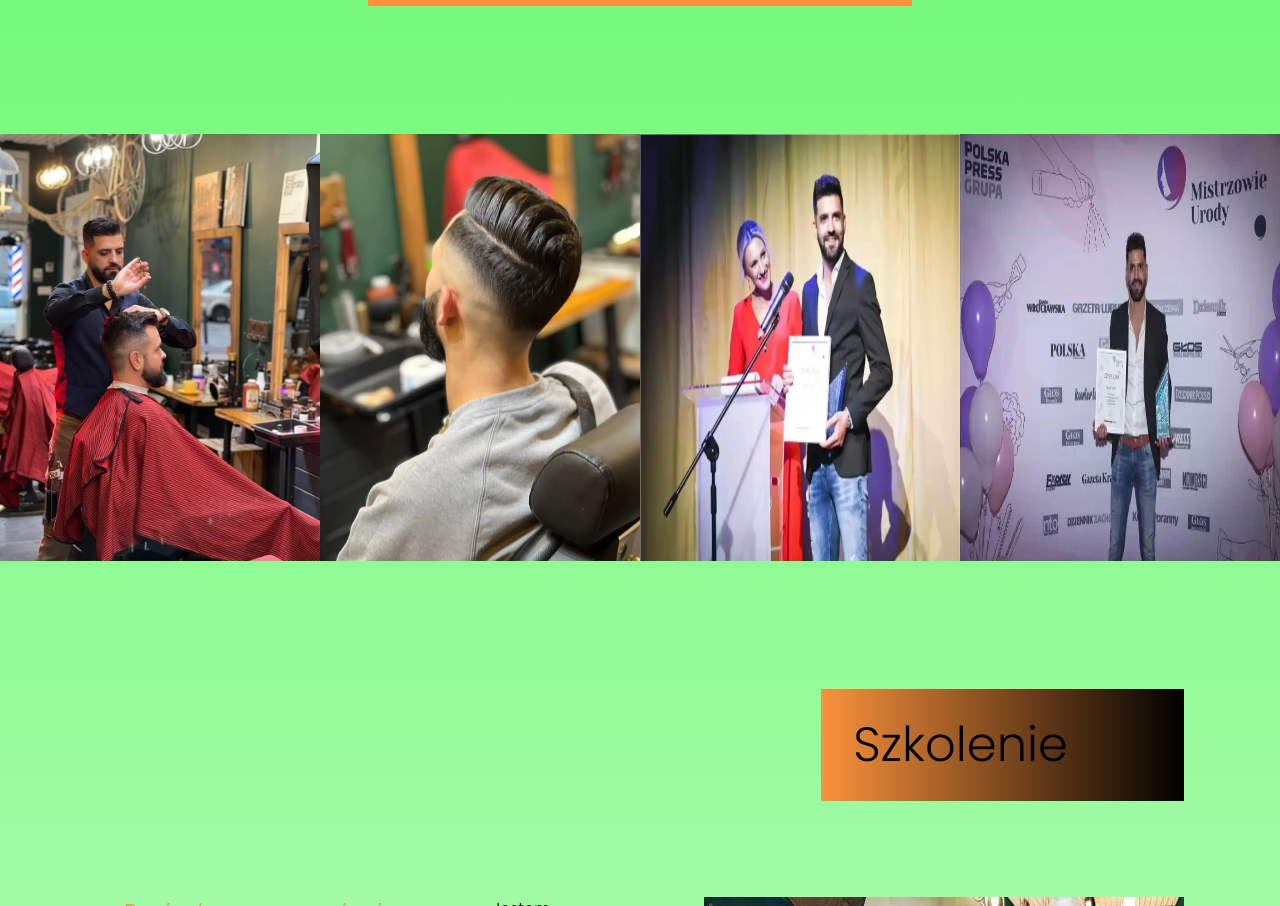
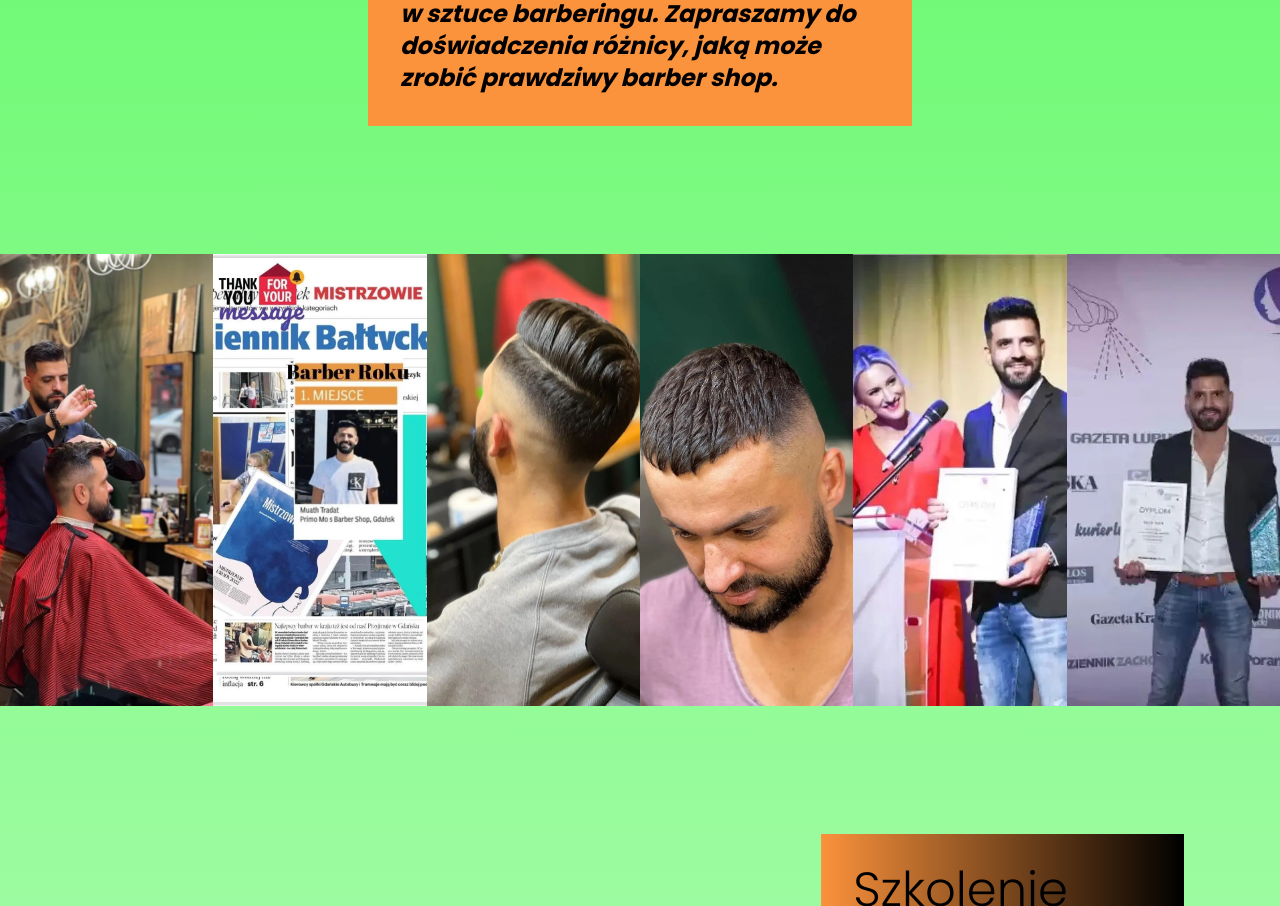
Before and after one commit to franckyi/primomos, a Next.js app in the folder frontend/: page / in a window 1280 px wide. Shown: the part 2470-3376 px from the top of the page. Built offline with nearby package versions, Linux system fonts and the light colour scheme.

Commit message:
visual fixes

```diff
--- /dev/null
+++ b/frontend/app/data/home-images.ts
@@ -0,0 +1,44 @@
+export const images = [
+  {
+    id: 0,
+    src: "/img (1).webp",
+    alt: "Primo MOS interior",
+    height: 480,
+    width: 320,
+  },
+  {
+    id: 1,
+    src: "/img (3).webp",
+    alt: "Primo MOS interior",
+    height: 480,
+    width: 320,
+  },
+  {
+    id: 2,
+    src: "/img (12).webp",
+    alt: "Primo MOS interior",
+    height: 480,
+    width: 320,
+  },
+  {
+    id: 3,
+    src: "/img (13).webp",
+    alt: "Primo MOS interior",
+    height: 480,
+    width: 320,
+  },
+  {
+    id: 4,
+    src: "/img (14).webp",
+    alt: "Primo MOS interior",
+    height: 480,
+    width: 320,
+  },
+  {
+    id: 5,
+    src: "/img (15).webp",
+    alt: "Primo MOS interior",
+    height: 480,
+    width: 320,
+  },
+];
--- a/frontend/app/page.tsx
+++ b/frontend/app/page.tsx
@@ -1,53 +1,29 @@
-import Hero from "./ui/hero";
 import IntroText from "./ui/intro-text";
 import Image from "next/image";
 import Services from "./ui/services";
 import Training from "./ui/training";
 import PhoneIcon from "@mui/icons-material/Phone";
+import { images } from "./data/home-images";
 
 export default function Home() {
   return (
-    <>
     <main className="flex min-h-screen flex-col gap-16 items-center justify-between pt-0">
       <Services />
       <IntroText />
-        <section className="w/full flex flex-col lg:flex-row">
+      <section className="w-6/6 flex flex-col lg:flex-row">
+        {images.length > 0 &&
+          images.map((img) => (
             <Image
-            src={"/img (1).webp"}
-            height={320}
-            width={480}
-            alt="Primo MOS logo"
+              key={img.id}
+              src={img.src}
+              height={480}
+              width={320}
+              alt={img.alt}
               priority
               draggable="false"
-            className="w-1/4 h-auto"
+              className="w-1/6 h-auto object-cover"
             />
-          <Image
-            src={"/img (12).webp"}
-            height={320}
-            width={480}
-            alt="Primo MOS logo"
-            priority
-            draggable="false"
-            className="w-1/4 h-auto"
-          />
-          <Image
-            src={"/img (14).webp"}
-            height={320}
-            width={480}
-            alt="Primo MOS logo"
-            priority
-            draggable="false"
-            className="w-1/4 h-auto"
-          />
-          <Image
-            src={"/img (15).webp"}
-            height={320}
-            width={480}
-            alt="Primo MOS logo"
-            priority
-            draggable="false"
-            className="w-1/4"
-          />
+          ))}
       </section>
       <Training />
       <a
@@ -58,6 +34,5 @@ export default function Home() {
         Skontaktuj się z nami
       </a>
     </main>
-    </>
   );
 }
--- a/frontend/app/ui/intro-text.tsx
+++ b/frontend/app/ui/intro-text.tsx
@@ -16,20 +16,20 @@ export default function IntroText() {
       >
         {heading}
       </h2>
-      <section className="flex flex-col gap-16 lg:flex-row p-4 tracking-wide text-neutral-400">
+      <div className="flex flex-col gap-16 lg:flex-row p-4 tracking-wide text-neutral-400">
         <p
-          className="lg:w-3/4 lg:pl-16 lg:text-xl first-letter:text-2xl lg:first-letter:text-7xl first-line:text-orange-400
-        first-letter:mr-3 first-letter:float-left lg:border-l-2 border-neutral-800"
+          className="p-8 lg:w-3/4 lg:pl-16 lg:text-xl first-letter:text-2xl lg:first-letter:text-7xl first-line:text-orange-400
+        first-letter:mr-3 first-letter:float-left lg:border-l-2 border-neutral-800 hover:bg-neutral-950"
         >
           {text1}
         </p>
         <p
-          className="lg:w-3/4 lg:pl-16 lg:text-xl first-letter:text-2xl lg:first-letter:text-7xl first-line:text-orange-400
-        first-letter:mr-3 first-letter:float-left lg:border-l-2 border-neutral-800"
+          className="p-8 lg:w-3/4 lg:pl-16 lg:text-xl first-letter:text-2xl lg:first-letter:text-7xl first-line:text-orange-400
+        first-letter:mr-3 first-letter:float-left lg:border-l-2 border-neutral-800 hover:bg-neutral-950"
         >
           {text2}
         </p>
-      </section>
+      </div>
       <p className="w-2/4 mx-auto my-16 p-8 bg-orange-400 text-black text-2xl font-bold italic">
         {text3}
       </p>
```
Lines whose indentation alone changed are shown as unchanged.
